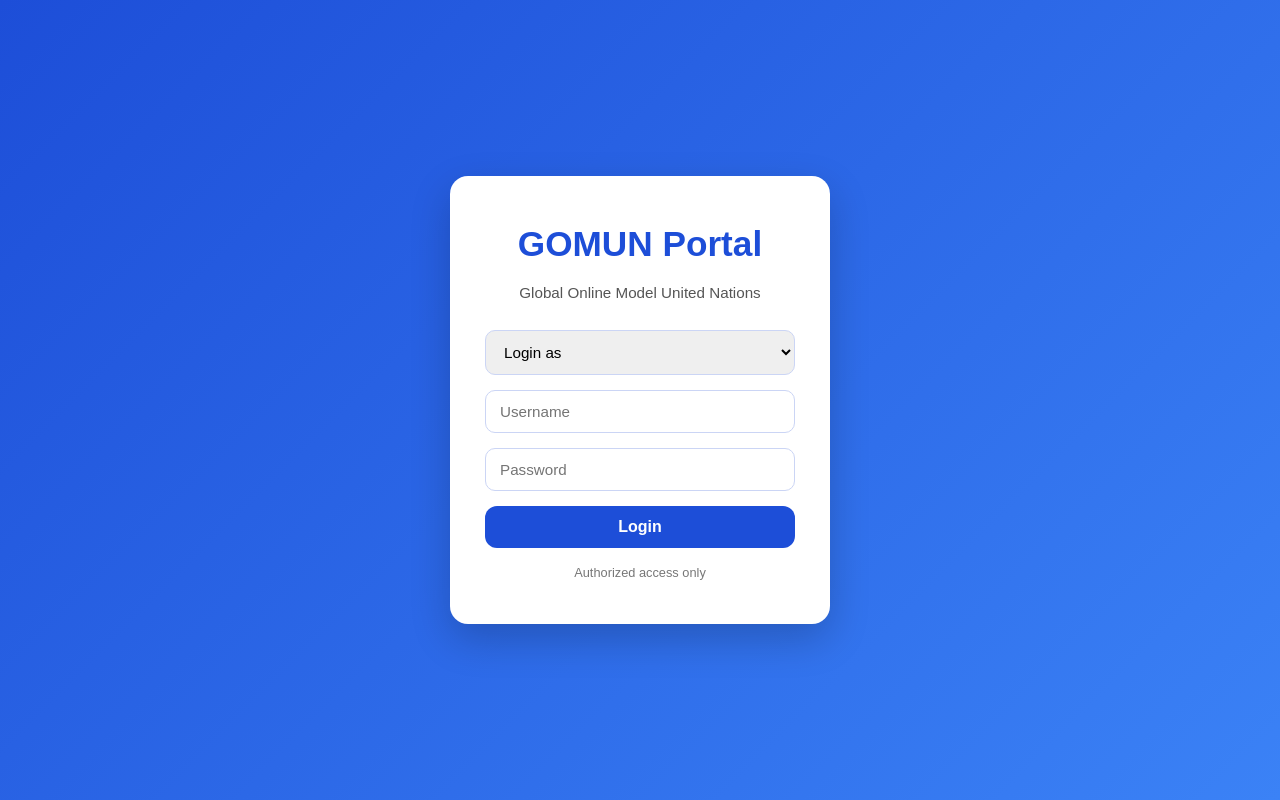
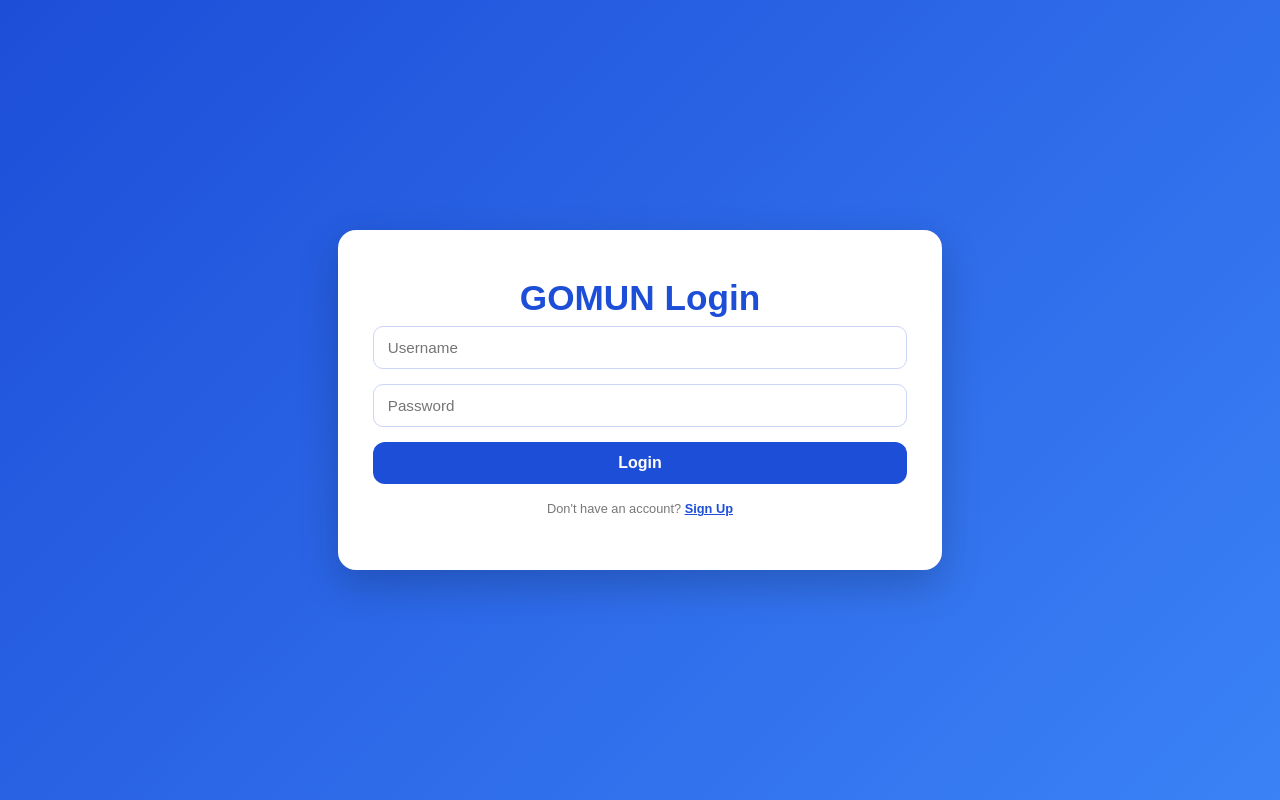
Before and after one commit to GlobalOnlineMUN/Global-Online-MUN, a plain HTML site: page login.html in a window 1280 px wide. Drawn offline with Linux system fonts and the light colour scheme.

Commit message:
Update login.html

```diff
--- a/login.html
+++ b/login.html
@@ -7,23 +7,27 @@
   <meta name="viewport" content="width=device-width, initial-scale=1.0" />
 </head>
 <body class="login-body">
-  <div class="login-wrapper">
   <div class="login-card">
-      <h1>GOMUN Portal</h1>
-      <p class="subtitle">Global Online Model United Nations</p>
-      <form id="loginForm" class="login-form">
-        <select title="role" id="role" required>
-          <option value="">Login as</option>
+  <h1 id="authTitle">GOMUN Login</h1>
+  <form id="authForm" class="login-form">
+    <input type="text" id="username" placeholder="Username" required />
+    <input type="password" id="password" placeholder="Password" required />
+
+    <div id="adminFields" style="display:none;">
+      <select id="role">
         <option value="user">User</option>
         <option value="admin">Admin</option>
       </select>
-        <input type="text" id="username" placeholder="Username" required />
-        <input type="password" id="password" placeholder="Password" required />
-        <button type="submit">Login</button>
+    </div>
+
+    <button type="submit" id="authBtn">Login</button>
   </form>
+
+  <p class="hint">
+    <span id="toggleText">Don't have an account?</span>
+    <a href="#" id="toggleAuth" style="color: #1D4ED8; font-weight: bold;">Sign Up</a>
+  </p>
   <p id="error" class="error"></p>
-      <p class="hint">Authorized access only</p>
-    </div>
 </div>
   <script src="auth.js"></script>
 </body>
```
Lines whose indentation alone changed are shown as unchanged.
